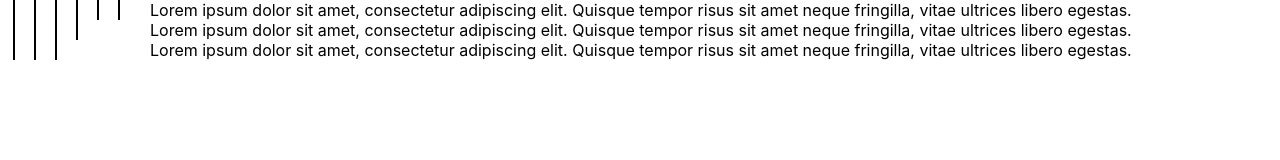
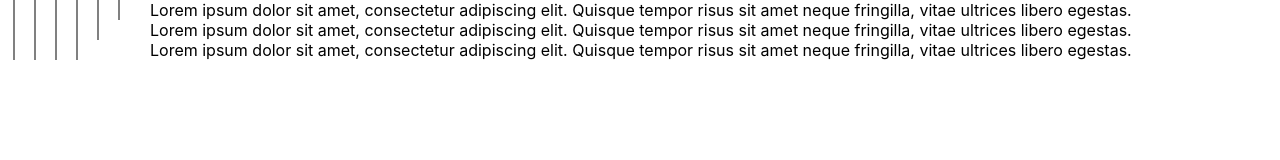
Before and after one commit to drewyoungdev/Demo.Comments.React, a React (Create React App) app: page / in a window 1280 px wide. Shown: the top 160 px of the page. Built offline with nearby package versions, Linux system fonts and the light colour scheme.

Commit message:
Add thread hover effect onMouseOver

```diff
--- a/src/App.tsx
+++ b/src/App.tsx
@@ -1,13 +1,45 @@
-import React from 'react';
+import React, { useState } from 'react';
 import './App.scss';
 import ThreadedComment from './Components/ThreadedComment/ThreadedComment';
 
 const App: React.FC = () => {
+  const [depthHovered, setDepthHovered] = useState<number | null>(null);
+
   return (
     <div style={{ height: "500px"}}>
-      <ThreadedComment {...{ comment: { id: "abc-123", depth: 5 }}} />
-      <ThreadedComment {...{ comment: { id: "abc-123", depth: 3 }}} />
-      <ThreadedComment {...{ comment: { id: "abc-123", depth: 2 }}} />
+      <ThreadedComment
+        {
+          ...{
+            comment: { id: "abc-123", depth: 5 },
+            depthHovered: depthHovered,
+            onThreadHover: (depthHovered) => {
+              setDepthHovered(depthHovered);
+            }
+          }
+        }
+      />
+      <ThreadedComment
+        {
+          ...{
+            comment: { id: "abc-456", depth: 4 },
+            depthHovered: depthHovered,
+            onThreadHover: (depthHovered) => {
+              setDepthHovered(depthHovered);
+            }
+          }
+        }
+      />
+      <ThreadedComment
+      {
+        ...{
+          comment: { id: "abc-789", depth: 3 },
+          depthHovered: depthHovered,
+          onThreadHover: (depthHovered) => {
+            setDepthHovered(depthHovered);
+          }
+        }
+      }
+    />
     </div>
   );
 }
--- a/src/Components/Thread/Thread.scss
+++ b/src/Components/Thread/Thread.scss
@@ -13,3 +13,11 @@
     width: 50%;
     border-right: 2px solid $thread-color;
 }
+
+.thread-line-hovered {
+    display: block;
+    height: 100%;
+    width: 50%;
+    border-right: 2px solid $thread-color-hovered;
+
+}
--- a/src/Components/Thread/Thread.tsx
+++ b/src/Components/Thread/Thread.tsx
@@ -1,11 +1,23 @@
 import React from 'react';
 import './Thread.scss';
 
-const Thread: React.FC = () => {
+interface ThreadProps {
+    depth: number;
+    depthHovered: number | null;
+    onThreadHover: (depthHovered: number) => void;
+}
+
+const Thread: React.FC<ThreadProps> = (props) => {
     return (
         <div
-            className="thread">
-            <i className="thread-line" />
+            className="thread"
+            onMouseOver={() => props.onThreadHover(props.depth)}>
+            {/* TODO onMouseOut */}
+            <i className={
+                props.depthHovered === props.depth
+                ? "thread-line-hovered"
+                : "thread-line"
+            } />
         </div>
     );
 }
--- a/src/Components/ThreadGroup/ThreadGroup.tsx
+++ b/src/Components/ThreadGroup/ThreadGroup.tsx
@@ -5,13 +5,21 @@ import './ThreadGroup.scss';
 
 interface ThreadGroupProps {
     comment: CommentModel;
+    depthHovered: number | null;
+    onThreadHover: (depthHovered: number) => void;
 }
 
-const renderThreads = (comment: CommentModel) => {
+const renderThreads = (depth: number, depthHovered: number | null, onThreadHover: (depthHovered: number) => void) => {
     let threads = [];
 
-    for (let i = 0; i <= comment.depth; i++) {
-        threads.push(<Thread key={i} />);
+    for (let i = 0; i <= depth; i++) {
+        threads.push(
+            <Thread
+                key={i}
+                depth={i}
+                depthHovered={depthHovered}
+                onThreadHover={(depthHovered) => onThreadHover(depthHovered)}
+            />);
     }
 
     return threads;
@@ -20,7 +28,7 @@ const renderThreads = (comment: CommentModel) => {
 const ThreadGroup: React.FC<ThreadGroupProps> = (props) => {
     return (
         <div className="thread-group">
-            {renderThreads(props.comment)}
+            {renderThreads(props.comment.depth, props.depthHovered, props.onThreadHover)}
         </div>
     );
 }
--- a/src/Components/ThreadedComment/ThreadedComment.tsx
+++ b/src/Components/ThreadedComment/ThreadedComment.tsx
@@ -6,9 +6,12 @@ import './ThreadedComment.scss';
 
 interface ThreadedCommentProps {
     comment: CommentModel;
+    depthHovered: number | null;
+    onThreadHover: (depthHovered: number) => void;
 }
 
 const ThreadedComment: React.FC<ThreadedCommentProps> = (props) => {
+
     return (
         <div className="thread-group-container">
             <ThreadGroup {...props} />
--- a/src/styles/_variables.scss
+++ b/src/styles/_variables.scss
@@ -1,3 +1,4 @@
-$thread-color: black;
+$thread-color: grey;
+$thread-color-hovered: red;
 $thread-margin-left: 5px;
 $thread-width: 16px;
```
